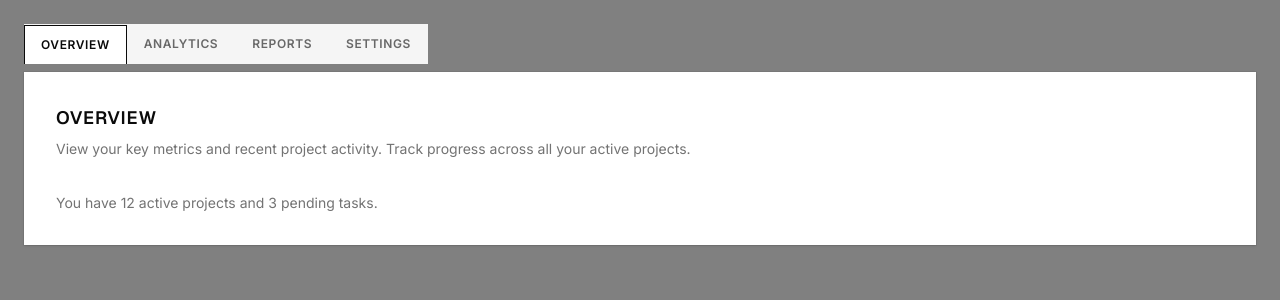
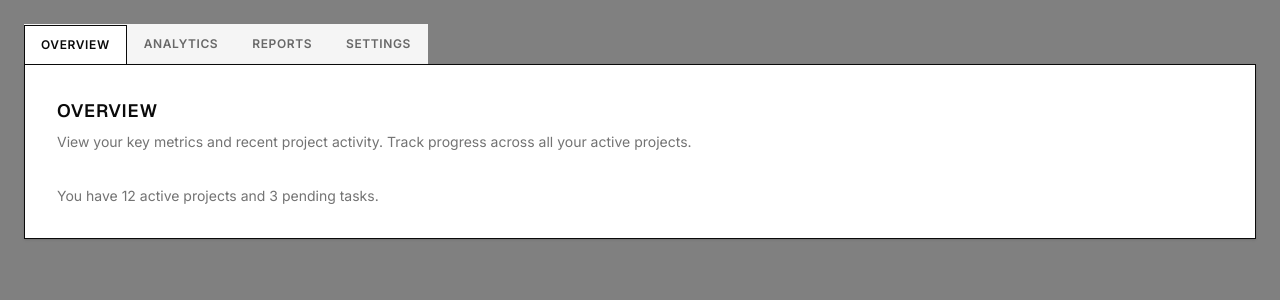
Before and after one commit to kostyniuk/tab-card, a Next.js app: page / in a window 1280 px wide. Shown: the top 300 px of the page. Built offline with nearby package versions, Linux system fonts and the light colour scheme.

Commit message:
border color same + no gap

```diff
--- a/components/custom/tab-card.js
+++ b/components/custom/tab-card.js
@@ -14,10 +14,11 @@ import {
 
 const tabTriggerClassName =
   "group-data-horizontal/tabs:after:bottom-0 data-active:border-foreground data-active:border-b-0"
+const cardClassName = "border border-foreground ring-0"
 
 export function TabCard() {
   return (
-    <Tabs defaultValue="overview" className="w-full">
+    <Tabs defaultValue="overview" className="w-full gap-0">
       <TabsList className="p-0">
         <TabsTrigger className={tabTriggerClassName} value="overview">
           Overview
@@ -33,7 +34,7 @@ export function TabCard() {
         </TabsTrigger>
       </TabsList>
       <TabsContent value="overview">
-        <Card>
+        <Card className={cardClassName}>
           <CardHeader>
             <CardTitle>Overview</CardTitle>
             <CardDescription>
@@ -47,7 +48,7 @@ export function TabCard() {
         </Card>
       </TabsContent>
       <TabsContent value="analytics">
-        <Card>
+        <Card className={cardClassName}>
           <CardHeader>
             <CardTitle>Analytics</CardTitle>
             <CardDescription>
@@ -61,7 +62,7 @@ export function TabCard() {
         </Card>
       </TabsContent>
       <TabsContent value="reports">
-        <Card>
+        <Card className={cardClassName}>
           <CardHeader>
             <CardTitle>Reports</CardTitle>
             <CardDescription>
@@ -75,7 +76,7 @@ export function TabCard() {
         </Card>
       </TabsContent>
       <TabsContent value="settings">
-        <Card>
+        <Card className={cardClassName}>
           <CardHeader>
             <CardTitle>Settings</CardTitle>
             <CardDescription>
```
